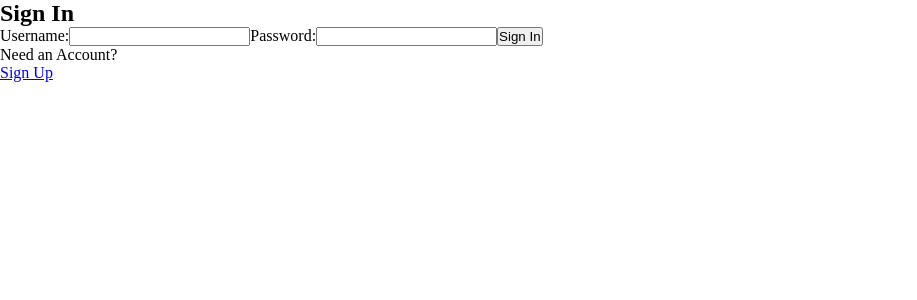
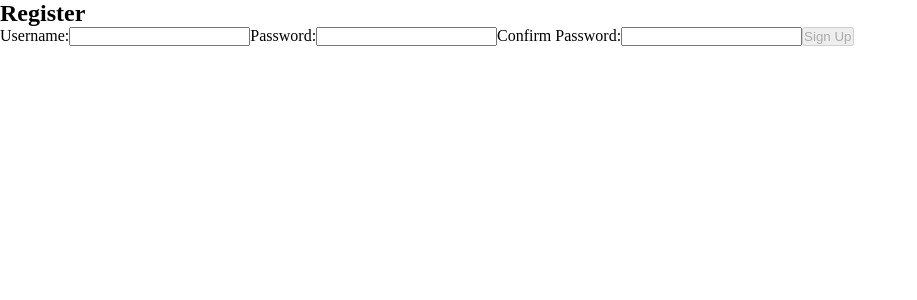
Before and after one commit to sjnp/v-ed, a React (Create React App) app in the folder frontend/: page / in a window 1280 px wide. Shown: the top 300 px of the page, without its empty margins (0-917 px from the left). Built offline with nearby package versions, Linux system fonts and the light colour scheme.

Commit message:
Add router @index

```diff
--- a/frontend/src/App.js
+++ b/frontend/src/App.js
@@ -1,9 +1,11 @@
 import Login from './Login';
+import Register from './Register';
 
 function App() {
   return (
     <main className="App">
-      <Login />
+      {/* <Login /> */}
+      <Register />
     </main>
   );
 }
--- a/frontend/src/index.css
+++ b/frontend/src/index.css
@@ -3,3 +3,12 @@
   padding: 0;
   box-sizing: border-box;
 }
+
+.hide {
+  display: none;
+}
+
+.offscreen {
+  position: absolute;
+  left: -99999px;
+}
--- a/frontend/src/index.js
+++ b/frontend/src/index.js
@@ -3,12 +3,17 @@ import ReactDOM from 'react-dom';
 import './index.css';
 import App from './App';
 import { AuthProvider } from './context/AuthProvider';
+import { BrowserRouter, Routes, Route } from 'react-router-dom';
 
 ReactDOM.render(
   <React.StrictMode>
-    <AuthProvider>
-      <App />
-    </AuthProvider>
+    <BrowserRouter>
+      <AuthProvider>
+        <Routes>
+          <Route path="/*" element={<App />} />
+        </Routes>
+      </AuthProvider>
+    </BrowserRouter>
   </React.StrictMode>,
   document.getElementById('root')
 );
```
